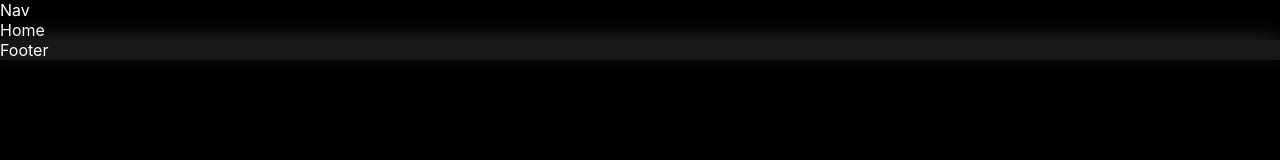
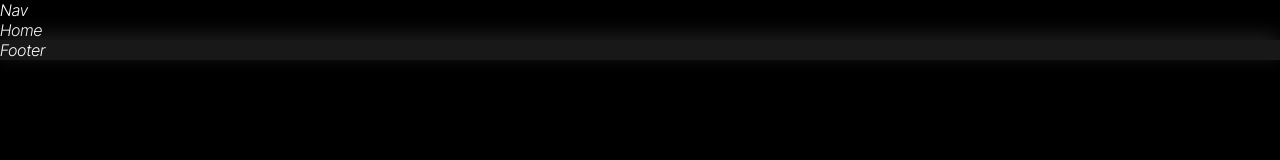
Before and after one commit to Ayanpaul11/Portfolio, a React (Create React App) app: page / in a window 1280 px wide. Shown: the top 160 px of the page. Built offline with nearby package versions, Linux system fonts and the light colour scheme.

Commit message:
Update index.css

```diff
--- a/src/index.css
+++ b/src/index.css
@@ -1,8 +1,21 @@
+@font-face {
+  font-family: Bold;
+  src: url(./Inter_Tight/static/InterTight-Bold.ttf);
+}
+
+@font-face {
+  font-family: Medium;
+  src: url(./Inter_Tight/static/InterTight-Medium.ttf);
+}
+
+@font-face {
+  font-family: LightItalic;
+  src: url(./Inter_Tight/static/InterTight-LightItalic.ttf);
+}
+
 body {
   margin: 0;
-  font-family: -apple-system, BlinkMacSystemFont, "Segoe UI", "Roboto", "Oxygen",
-    "Ubuntu", "Cantarell", "Fira Sans", "Droid Sans", "Helvetica Neue",
-    sans-serif;
+  font-family: LightItalic;
   -webkit-font-smoothing: antialiased;
   -moz-osx-font-smoothing: grayscale;
   background: #000000;
```
